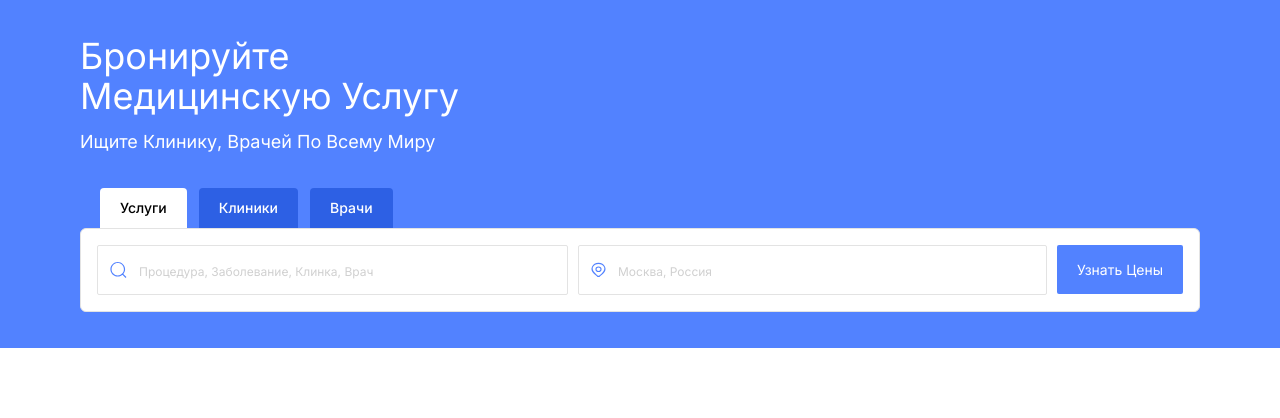
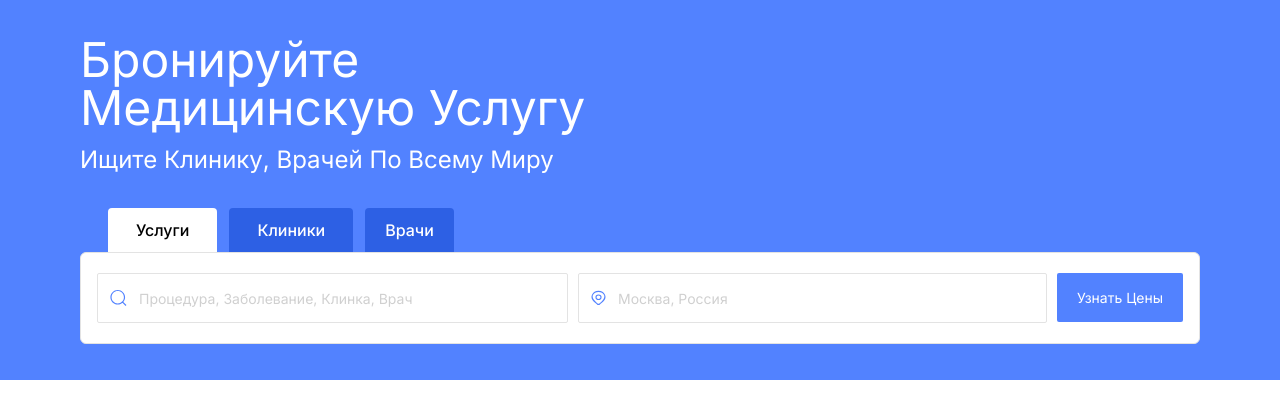
Before and after one commit to emilsultanov/112-med, a Next.js app: page / in a window 1280 px wide. Shown: the top 418 px of the page. Built offline with nearby package versions, Linux system fonts and the light colour scheme.

Commit message:
Make available the first section of main page for large screens.

```diff
--- a/src/app/page.tsx
+++ b/src/app/page.tsx
@@ -7,21 +7,21 @@ export default function Home() {
 	 <main className={'h-full bg-white'}>
 	 <section className={'bg-primary-blue-100 text-center md:text-left text-white py-9'}>
 		<div className="container">
-		  <h2 className={'text-3xl not-italic font-normal capitalize mb-3 md:text-4xl'}>Бронируйте <br/>медицинскую услугу</h2>
-		  <p className={'text-sm capitalize font-normal not-italic leading-[normal] md:text-lg'}>Ищите клинику, врачей по всему миру </p>
+		  <h2 className={'text-3xl not-italic font-normal capitalize mb-3 md:text-4xl lg:text-5xl'}>Бронируйте <br/>медицинскую услугу</h2>
+		  <p className={'text-sm capitalize font-normal not-italic leading-[normal] md:text-lg lg:text-2xl'}>Ищите клинику, врачей по всему миру </p>
 		  <div className={'mt-8'}>
-			 <ul className={'flex gap-1.5 justify-center md:justify-start md:pl-5 md:gap-3'}>
+			 <ul className={'flex gap-1.5 justify-center md:justify-start md:pl-5 md:gap-3 lg:pl-7'}>
 				<li>
-				  <button className={'text-black text-center text-xs not-italic font-medium leading-[normal] capitalize px-3 py-2.5 bg-white rounded-t md:text-sm md:px-5'}>Услуги</button>
+				  <button className={'text-black text-center text-xs not-italic font-medium leading-[normal] capitalize px-3 py-2.5 bg-white rounded-t md:text-sm md:px-5 lg:text-base lg:px-7'}>Услуги</button>
 				</li>
 				<li>
-				  <button className={'text-white text-center text-xs not-italic font-medium leading-[normal] capitalize px-3 py-2.5 bg-primary-blue-200 rounded-t md:text-sm md:px-5'}>Клиники</button>
+				  <button className={'text-white text-center text-xs not-italic font-medium leading-[normal] capitalize px-3 py-2.5 bg-primary-blue-200 rounded-t md:text-sm md:px-5 lg:text-base lg:px-7'}>Клиники</button>
 				</li>
 				<li>
-				  <button className={'text-white text-center text-xs not-italic font-medium leading-[normal] capitalize px-3 py-2.5 bg-primary-blue-200 rounded-t md:text-sm md:px-5'}>Врачи</button>
+				  <button className={'text-white text-center text-xs not-italic font-medium leading-[normal] capitalize px-3 py-2.5 bg-primary-blue-200 rounded-t md:text-sm md:px-5 lg:text-base lg:-px-7'}>Врачи</button>
 				</li>
 			 </ul>
-			 <div className={'bg-white p-4 rounded-md border border-primary-gray-100'}>
+			 <div className={'bg-white p-4 rounded-md border border-primary-gray-100 md:py-5'}>
 				<div className={'flex flex-col gap-2.5 md:flex-row'}>
 				  <div className={'grow'}>
 					 <div className={'p-3 border border-primary-gray-100 rounded-sm bg-white flex'}>
@@ -31,7 +31,7 @@ export default function Home() {
 						  className={'mr-3'}
 						/>
 						<input type="text"
-								 className={'w-full placeholder-primary-gray-200 placeholder:text-xs placeholder:not-italic placeholder:font-normal placeholder:leading-[normal] placeholder:capitalize'}
+								 className={'w-full placeholder-primary-gray-200 placeholder:text-xs placeholder:not-italic placeholder:font-normal placeholder:leading-[normal] placeholder:capitalize md:placeholder:text-sm'}
 								 placeholder={'Процедура, заболевание, клинка, врач'}
 						/>
 					 </div>
@@ -44,7 +44,7 @@ export default function Home() {
 						  className={'mr-3'}
 						/>
 						<input type="text"
-								 className={'w-full placeholder-primary-gray-200 placeholder:text-xs placeholder:not-italic placeholder:font-normal placeholder:leading-[normal] placeholder:capitalize'}
+								 className={'w-full placeholder-primary-gray-200 placeholder:text-xs placeholder:not-italic placeholder:font-normal placeholder:leading-[normal] placeholder:capitalize md:placeholder:text-sm'}
 								 placeholder={'Москва, Россия'}
 						/>
 					 </div>
```
